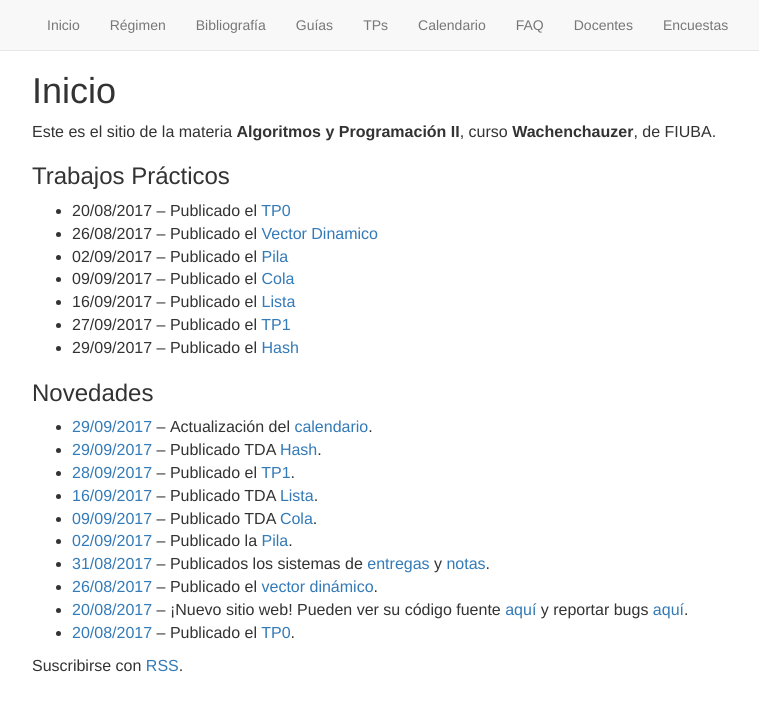
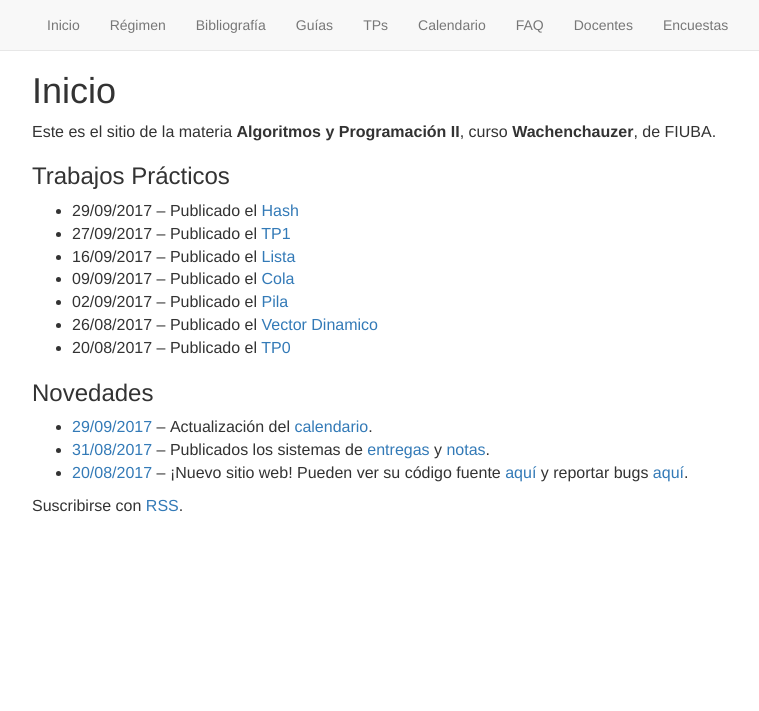
Before and after one commit to algoritmos-rw/algoritmos, a Jekyll site: the page built from static/00_index.md, in a window 1280 px wide. Shown: the top 711 px of the page, without its empty margins (239-998 px from the left). Built offline with Jekyll 4.4.1, drawn with Linux system fonts in a browser that asks for light colours; our own code applies the rules of GitHub Pages for plain Markdown files.

Commit message:
Arreglado problema con orden en index

```diff
--- a/_posts/2017-08-19-publicacion-tp0.md
+++ /dev/null
@@ -1,7 +0,0 @@
----
-layout: post
-title: "TP0 publicado"
-date: 2017-08-20 15:00:00 -0300
----
-
-Publicado el [TP0]({{ 'tps/tp0' | relative_url }}).
--- a/_posts/2017-08-26-publicacion-vd.md
+++ /dev/null
@@ -1,7 +0,0 @@
----
-layout: post
-title: "Vector dinámico publicado"
-date: 2017-08-26 18:00:00 -0300
----
-
-Publicado el [vector dinámico]({{ 'tps/vd' | relative_url }}).
--- a/_posts/2017-09-02-publicacion-pila.md
+++ /dev/null
@@ -1,7 +0,0 @@
----
-layout: post
-title: "Pila publicado"
-date: 2017-09-02 15:00:00 -0300
----
-
-Publicado la [Pila]({{ 'tps/pila' | relative_url }}).
--- a/_posts/2017-09-09-publicacion-cola.md
+++ /dev/null
@@ -1,7 +0,0 @@
----
-layout: post
-title: "Publicado TDA Cola"
-date: 2017-09-09 15:00:00 -0300
----
-
-Publicado TDA [Cola]({{ 'tps/cola' | relative_url }}).
--- a/_posts/2017-09-15-publicacion-lista.md
+++ /dev/null
@@ -1,7 +0,0 @@
----
-layout: post
-title: "Publicado TDA Lista"
-date: 2017-09-16 20:32:00 -0300
----
-
-Publicado TDA [Lista]({{ 'tps/lista' | relative_url }}).
--- a/_posts/2017-09-27-publicacion-tp1.md
+++ /dev/null
@@ -1,7 +0,0 @@
----
-layout: post
-title: "Publicado TP1"
-date: 2017-09-27 23:35:00 -0300
----
-
-Publicado el [TP1]({{ 'tps/2017_2/tp1' | relative_url }}).
--- a/_posts/2017-09-29-publicacion-hash.md
+++ /dev/null
@@ -1,7 +0,0 @@
----
-layout: post
-title: "Publicado TDA Hash"
-date: 2017-09-29 20:00:00 -0300
----
-
-Publicado TDA [Hash]({{ 'tps/hash' | relative_url }}).
--- a/static/00_index.md
+++ b/static/00_index.md
@@ -13,7 +13,7 @@ permalink: /
   <h3 class="page-heading">Trabajos Prácticos</h3>
 
   <ul class="post-list">
-	{% for tp in site.data.tps %}{% if tp.is_publicado %}
+	{% for tp in site.data.tps reversed %}{% if tp.is_publicado %}
 	  <li>
         <span class="post-meta">{{ tp.fecha_publicacion }}</span>
       &ndash;
```
